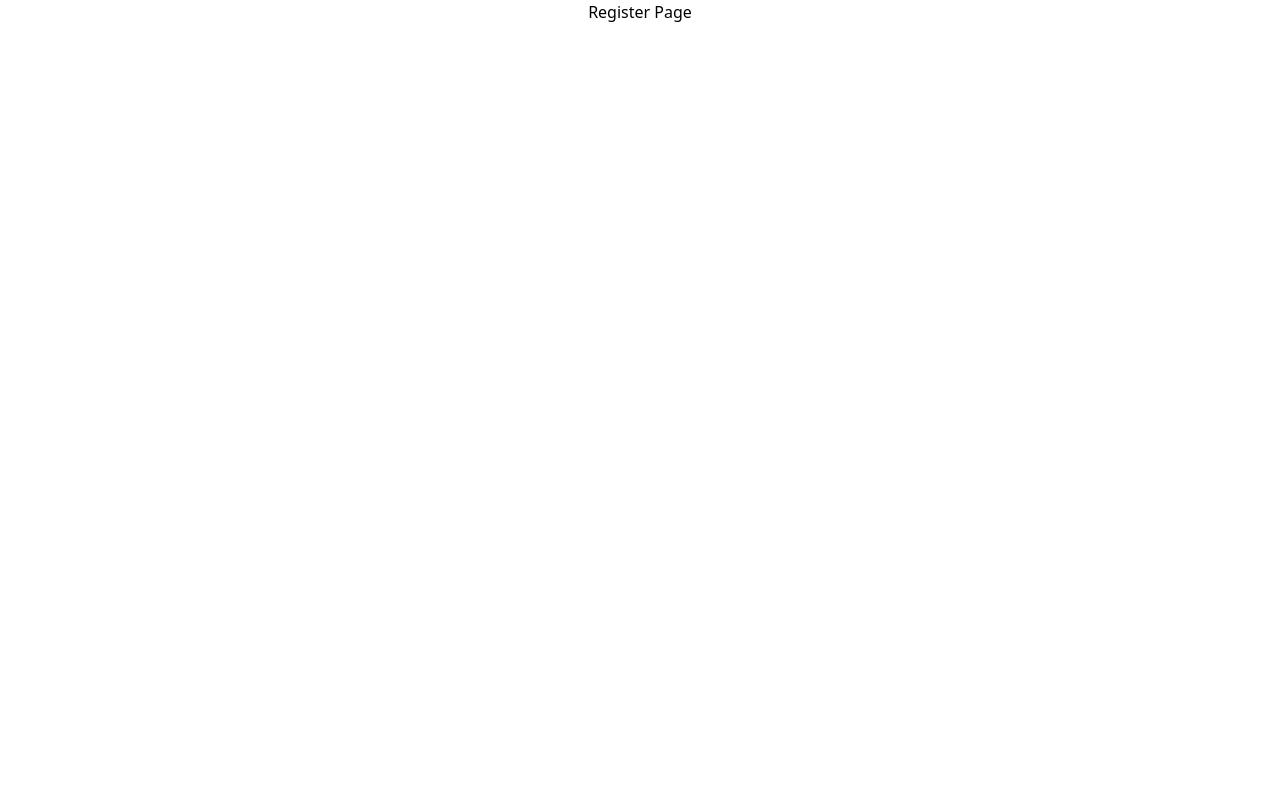
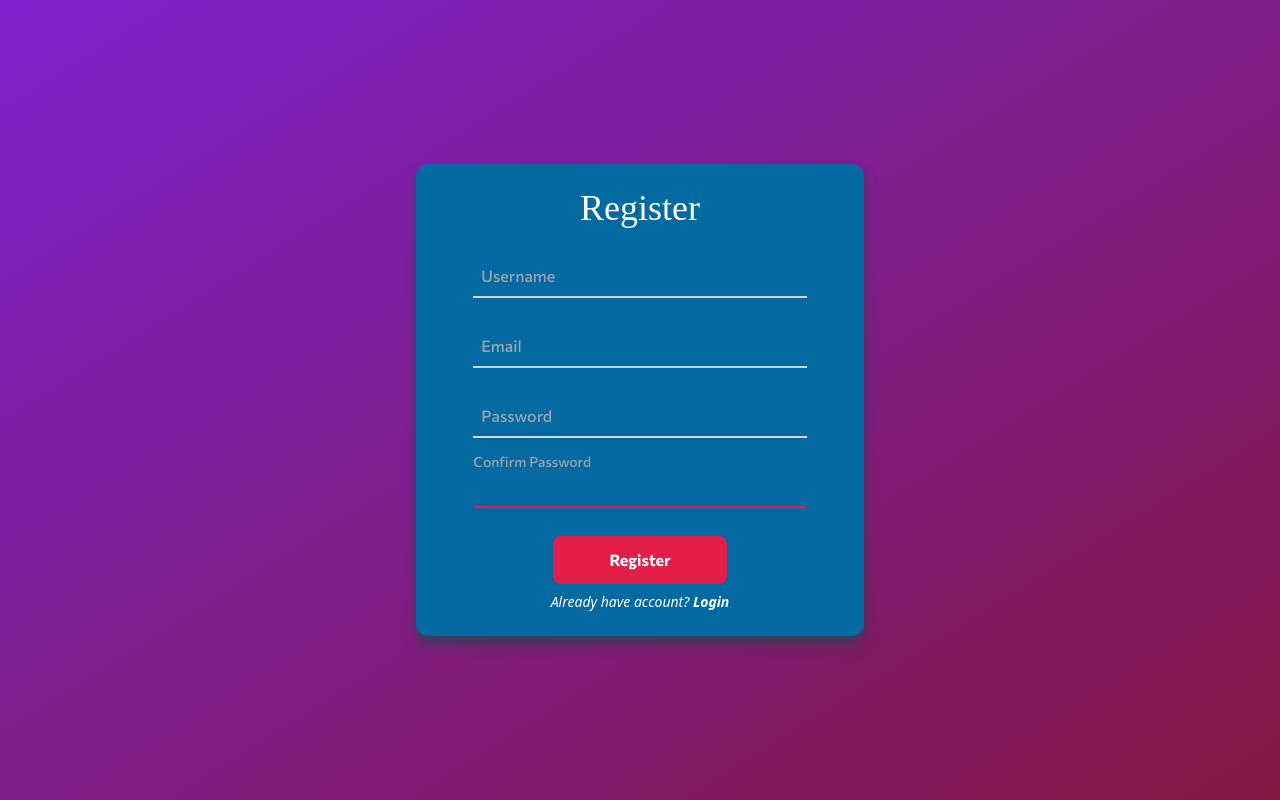
Before and after one commit to Hade21/widyasecknowledgetest, a React (Create React App) app: page /register in a window 1280 px wide. Built offline with nearby package versions, Linux system fonts and the light colour scheme.

Commit message:
create form register

```diff
--- a/package.json
+++ b/package.json
@@ -3,6 +3,10 @@
   "version": "0.1.0",
   "private": true,
   "dependencies": {
+    "@fortawesome/fontawesome-svg-core": "^6.1.1",
+    "@fortawesome/free-regular-svg-icons": "^6.1.1",
+    "@fortawesome/free-solid-svg-icons": "^6.1.1",
+    "@fortawesome/react-fontawesome": "^0.1.18",
     "@reduxjs/toolkit": "^1.8.1",
     "@testing-library/jest-dom": "^5.16.4",
     "@testing-library/react": "^13.2.0",
--- a/public/index.html
+++ b/public/index.html
@@ -1,15 +1,16 @@
 <!DOCTYPE html>
 <html lang="en">
-  <head>
+
+<head>
     <meta charset="utf-8" />
     <link rel="icon" href="%PUBLIC_URL%/favicon.ico" />
     <meta name="viewport" content="width=device-width, initial-scale=1" />
     <meta name="theme-color" content="#000000" />
-    <meta
-      name="description"
-      content="Web site created using create-react-app"
-    />
+    <meta name="description" content="Web site created using create-react-app" />
     <link rel="apple-touch-icon" href="%PUBLIC_URL%/logo192.png" />
+    <link rel="preconnect" href="https://fonts.googleapis.com" />
+    <link rel="preconnect" href="https://fonts.gstatic.com" crossorigin />
+    <link href="https://fonts.googleapis.com/css2?family=Commissioner:wght@400;500;700&family=Merriweather:wght@700;900&display=swap" rel="stylesheet" />
     <!--
       manifest.json provides metadata used when your web app is installed on a
       user's mobile device or desktop. See https://developers.google.com/web/fundamentals/web-app-manifest/
@@ -25,8 +26,9 @@
       Learn how to configure a non-root public URL by running `npm run build`.
     -->
     <title>React App</title>
-  </head>
-  <body>
+</head>
+
+<body>
     <noscript>You need to enable JavaScript to run this app.</noscript>
     <div id="root"></div>
     <!--
@@ -39,5 +41,6 @@
       To begin the development, run `npm start` or `yarn start`.
       To create a production bundle, use `npm run build` or `yarn build`.
     -->
-  </body>
+</body>
+
 </html>
--- a/src/app/features/register/register.js
+++ b/src/app/features/register/register.js
@@ -1,11 +1,13 @@
 import { createSlice } from "@reduxjs/toolkit";
+
+const USER_REGEX = /^[a-zA-Z][a-zA-z0-9-_]{3,24}$/;
+const PASS_REGEX = /^(?=.*[a-z])(?=.*[A-Z])(?=.*[0-9])(?=.*[!@#$%]).{8,24}$/;
 
 const initialState = {
     username: "",
     validUser: false,
     userFocus: false,
     email: "",
-    validEmail: false,
     emailFocus: false,
     pwd: "",
     validPwd: false,
@@ -14,7 +16,7 @@ const initialState = {
     validMatch: false,
     matchFocus: false,
     errMsg: "",
-    success: "",
+    success: false,
 };
 
 export const registerSlice = createSlice({
@@ -27,10 +29,31 @@ export const registerSlice = createSlice({
                 username: action.payload,
             };
         },
+        validateUser: (state, action) => {
+            const res = USER_REGEX.test(action.payload);
+            console.log(res);
+            console.log(state.username);
+            return {
+                ...state,
+                validUser: res,
+            };
+        },
+        setUserFocus: (state, action) => {
+            return {
+                ...state,
+                userFocus: action.payload,
+            };
+        },
         setEmail: (state, action) => {
             return {
                 ...state,
                 email: action.payload,
+            };
+        },
+        setEmailFocus: (state, action) => {
+            return {
+                ...state,
+                emailFocus: action.payload,
             };
         },
         setPwd: (state, action) => {
@@ -39,15 +62,62 @@ export const registerSlice = createSlice({
                 pwd: action.payload,
             };
         },
+        validatePass: (state, action) => {
+            const res = PASS_REGEX.test(action.payload);
+            console.log(res);
+            console.log(state.pwd);
+            return {
+                ...state,
+                validPwd: res,
+            };
+        },
+        setPassFocus: (state, action) => {
+            return {
+                ...state,
+                pwdFocus: action.payload,
+            };
+        },
         setMatch: (state, action) => {
             return {
                 ...state,
                 matchPwd: action.payload,
             };
         },
+        validateMatch: (state) => {
+            const match = state.pwd === state.matchPwd;
+            return {
+                ...state,
+                validMatch: match,
+            };
+        },
+        setMatchFocus: (state, action) => {
+            return {
+                ...state,
+                matchFocus: action.payload,
+            };
+        },
+        setErrMsg: (state, action) => {
+            return {
+                ...state,
+                errMsg: action.payload,
+            };
+        },
     },
 });
 
-export const { setEmail, setUser, setMatch, setPwd } = registerSlice.actions;
+export const {
+    setEmail,
+    setEmailFocus,
+    setUser,
+    setUserFocus,
+    setMatch,
+    setMatchFocus,
+    setPwd,
+    setPassFocus,
+    setErrMsg,
+    validateUser,
+    validatePass,
+    validateMatch,
+} = registerSlice.actions;
 
 export default registerSlice.reducer;
--- /dev/null
+++ b/src/components/button.jsx
@@ -0,0 +1,14 @@
+import React from "react";
+
+const Button = ({ children }) => {
+  return (
+    <button
+      type="submit"
+      className="px-14 py-3 bg-rose-600 rounded-lg w-fit font-commisioner font-bold mx-auto"
+    >
+      {children}
+    </button>
+  );
+};
+
+export default Button;
--- a/src/components/input.jsx
+++ b/src/components/input.jsx
@@ -1,10 +1,39 @@
 import React from "react";
 
-const Input = (props) => {
+const Input = ({
+  id,
+  children,
+  type,
+  reff,
+  invalid,
+  onChange,
+  describedby,
+  onFocus,
+  onBlur,
+  placeholder,
+}) => {
   return (
-    <div>
-      <label htmlFor={props.id}>{props.name}</label>
-      <input type={props.type} />
+    <div className="relative w-full sm:w-5/6 mx-auto">
+      <input
+        type={type}
+        id={id}
+        ref={reff}
+        autoComplete="off"
+        onChange={onChange}
+        required
+        aria-invalid={invalid}
+        aria-describedby={describedby}
+        onFocus={onFocus}
+        onBlur={onBlur}
+        className="bg-transparent outline-none focus:outline-none p-2 border-b-2 border-gray-300  focus:border-rose-600 peer w-full font-commisioner placeholder-transparent"
+        placeholder={placeholder}
+      />
+      <label
+        htmlFor={id}
+        className="font-commisioner font-medium text-sm absolute left-0 -top-3.5 peer-placeholder-shown:text-base peer-placeholder-shown:text-gray-400 peer-placeholder-shown:left-2 peer-placeholder-shown:top-2 transition-all duration-300 peer-focus:text-sm peer-focus:-top-3.5 peer-focus:left-0"
+      >
+        {children}
+      </label>
     </div>
   );
 };
--- a/src/pages/Register/index.js
+++ b/src/pages/Register/index.js
@@ -1,26 +1,139 @@
-import React from "react";
+import React, { useEffect, useRef } from "react";
 import { useSelector, useDispatch } from "react-redux";
+import { Link } from "react-router-dom";
+import {
+  setEmail,
+  setEmailFocus,
+  setErrMsg,
+  setPwd,
+  setPassFocus,
+  setUser,
+  setUserFocus,
+  validateMatch,
+  validatePass,
+  validateUser,
+  setMatch,
+  setMatchFocus,
+} from "../../app/features/register/register";
+import Button from "../../components/button";
+import Input from "../../components/input";
 
 const Register = () => {
+  const userRef = useRef();
+  const errRef = useRef();
+
   const username = useSelector((state) => state.register.username);
+  const userFocus = useSelector((state) => state.register.userFocus);
+  const validUser = useSelector((state) => state.register.validUser);
   const email = useSelector((state) => state.register.email);
+  const emailFocus = useSelector((state) => state.register.emailFocus);
   const password = useSelector((state) => state.register.pwd);
+  const validPass = useSelector((state) => state.register.validPwd);
+  const passFocus = useSelector((state) => state.register.pwdFocus);
   const matchPwd = useSelector((state) => state.register.matchPwd);
+  const matchFocus = useSelector((state) => state.register.matchFocus);
+  const errMsg = useSelector((state) => state.register.errMsg);
+
   const dispatch = useDispatch();
 
+  useEffect(() => {
+    userRef.current.focus();
+  }, []);
+
+  useEffect(() => {
+    dispatch(validateUser(username));
+    // eslint-disable-next-line react-hooks/exhaustive-deps
+  }, [username]);
+
+  useEffect(() => {
+    dispatch(validatePass(password));
+    dispatch(validateMatch());
+    // eslint-disable-next-line react-hooks/exhaustive-deps
+  }, [password, matchPwd]);
+
+  useEffect(() => {
+    dispatch(setErrMsg(""));
+    // eslint-disable-next-line react-hooks/exhaustive-deps
+  }, [username, email, password, matchPwd]);
+
   return (
-    <div>
-      {" "}
-      Register Page
-      <br />
-      {username}
-      <br />
-      {email}
-      <br />
-      {password}
-      <br />
-      {matchPwd}
-    </div>
+    <section className="bg-gradient-to-br from-purple-700 to-pink-900 h-screen w-screen flex justify-center items-center">
+      <div className="register w-4/5 max-w-md bg-sky-700 rounded-xl px-6 py-6 text-white shadow-lg shadow-slate-700">
+        <p
+          ref={errRef}
+          className={errMsg ? "text-base" : "fixed -top-[1024px]"}
+        >
+          {errMsg}
+        </p>
+        <h1 className="text-4xl font-merriewether mb-7">Register</h1>
+        <form className="flex flex-col gap-7">
+          <Input
+            type="text"
+            id="username"
+            reff={userRef}
+            onChange={(e) => dispatch(setUser(e.target.value))}
+            invalid={validUser ? "false" : "true"}
+            describedby="uidnote"
+            onFocus={() => dispatch(setUserFocus(true))}
+            onBlur={() => dispatch(setUserFocus(false))}
+            placeholder="Username"
+          >
+            Username
+          </Input>
+          <p id="uidnote" className={userFocus ? "block" : "hidden"}>
+            4 to 24 characters. <br /> Must begin with a letter. <br />
+            Letters, numbers, underscores, hyphens allowed
+          </p>
+          <Input
+            type="email"
+            id="email"
+            reff={userRef}
+            onChange={(e) => dispatch(setEmail(e.target.value))}
+            describedby="emailnote"
+            onFocus={() => dispatch(setEmailFocus(true))}
+            onBlur={() => dispatch(setEmailFocus(false))}
+            placeholder="Email"
+          >
+            Email
+          </Input>
+          <Input
+            type="password"
+            id="password"
+            reff={userRef}
+            onChange={(e) => dispatch(setPwd(e.target.value))}
+            invalid={validPass ? "false" : "true"}
+            describedby="passnote"
+            onFocus={() => dispatch(setPassFocus(true))}
+            onBlur={() => dispatch(setPassFocus(false))}
+            placeholder="Password"
+          >
+            Password
+          </Input>
+          <Input
+            type="password"
+            id="matchPwd"
+            reff={userRef}
+            onChange={(e) => dispatch(setMatch(e.target.value))}
+            invalid={validUser ? "false" : "true"}
+            describedby="uidnote"
+            onFocus={() => dispatch(setMatchFocus(true))}
+            onBlur={() => dispatch(setMatchFocus(false))}
+            placeholder="Confirm Password"
+          >
+            Confirm Password
+          </Input>
+          <div className="subit">
+            <Button>Register</Button>
+            <p className="text-center italic text-sm mt-2">
+              Already have account?{" "}
+              <Link to="/login" className="font-semibold">
+                Login
+              </Link>
+            </p>
+          </div>
+        </form>
+      </div>
+    </section>
   );
 };
 
--- a/tailwind.config.js
+++ b/tailwind.config.js
@@ -1,7 +1,12 @@
 module.exports = {
     content: ["./src/**/*.{js,jsx,ts,tsx}"],
     theme: {
-        extend: {},
+        extend: {
+            fontFamily: {
+                merriewether: "Merrieweather, serif",
+                commisioner: "Commissioner, sans-serif",
+            },
+        },
     },
     plugins: [],
 };
```
Also changed, not shown: 1 other file (tests, documents, lock files or other folders).
